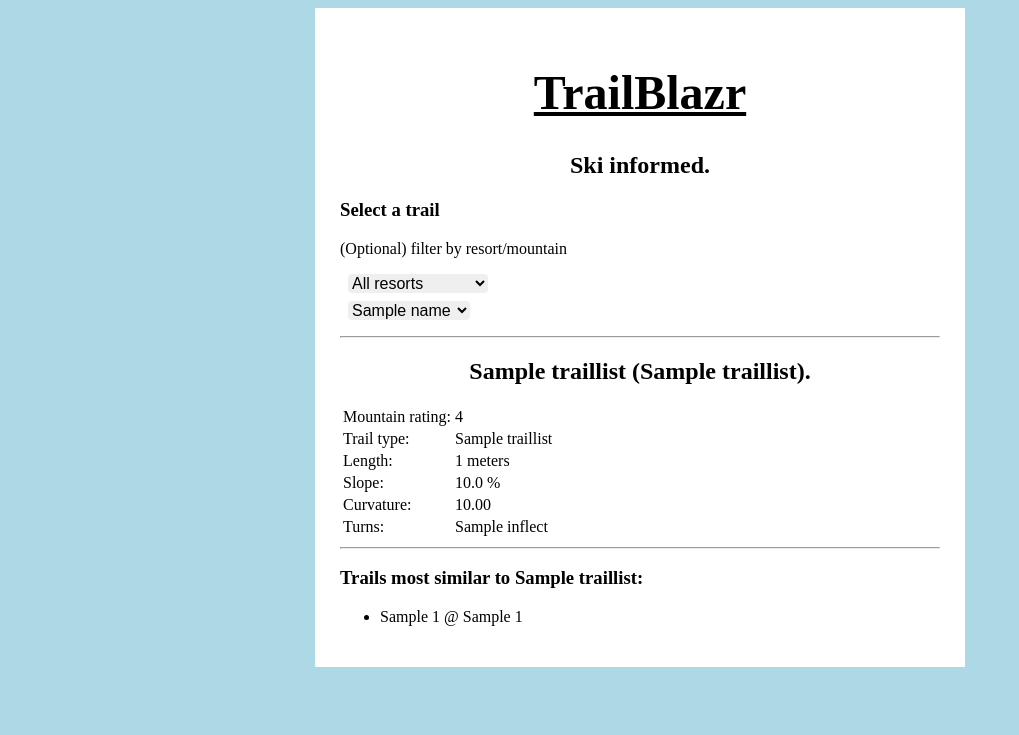
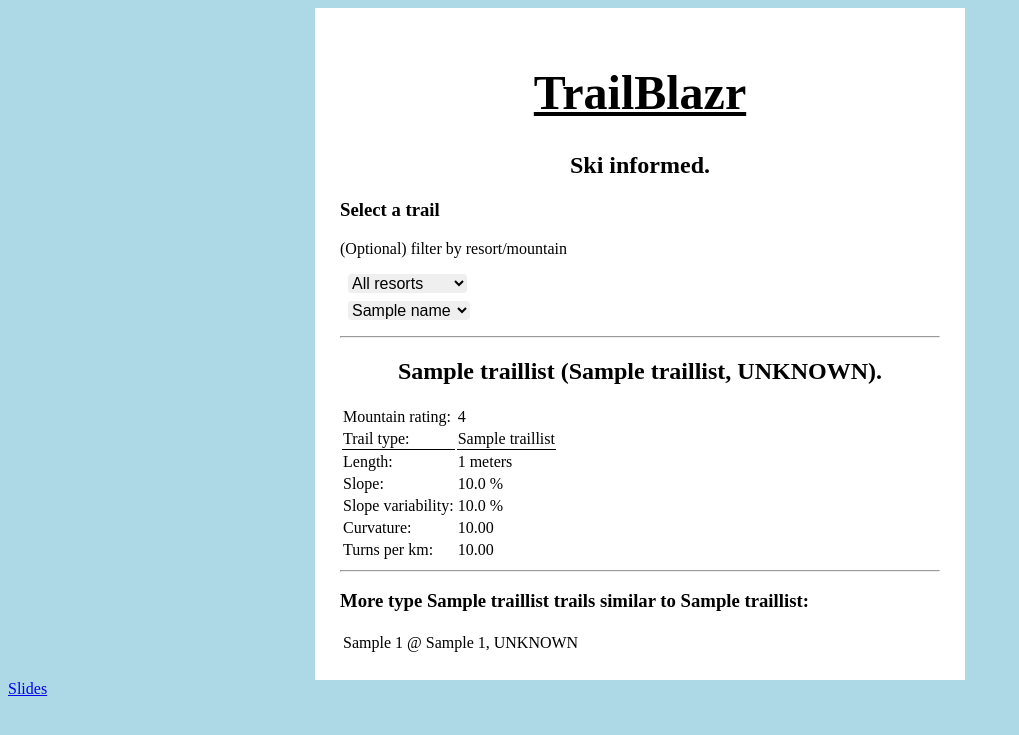
Before and after one commit to dsklein/Trailblazr, a Flask app: template app/templates/index.html in a window 1280 px wide. Shown: the top 735 px of the page, without its empty margins (0-1019 px from the left). Run offline with Flask 2, Linux system fonts and the light colour scheme; the template is opened without the code that fills it: most values are stand-ins (such as "Sample title", 1, 10 or a date in 2020); parts of the project's set-up code (start-up, migrations or seed data) failed here and were passed over; some libraries are stand-ins or nearby versions.

Commit message:
Web app changes for the start of week 4

```diff
--- a/app/app.py
+++ b/app/app.py
@@ -9,7 +9,11 @@ with open('labeled_results.json','r') as infile:
 
 resort_list = {}
 for trail in traildata.keys():
-	resort_list[ traildata[trail]['resort_id'] ] = traildata[trail]['resort_name']
+	resort_id = traildata[trail]['resort_id']
+	if resort_id not in resort_list.keys():
+		resort_list[resort_id] = {'name':traildata[trail]['resort_name'], 'state':traildata[trail]['state']}
+	elif resort_list[resort_id]['state'] == 'UNKNOWN':
+		resort_list[resort_id]['state'] = traildata[trail]['state']
 	# Keys are of type 'int'
 
 # This is a flask thing
--- a/app/static/custom.css
+++ b/app/static/custom.css
@@ -38,9 +38,17 @@ td.easy {
 	color: white;
 }
 
+td.easy:before {
+	content: '\26AB\0020'; /* Works fine on Chrome; for Firefox, use \25CF. */
+}
+
 td.intermediate {
 	background-color: blue;
 	color: white;
+}
+
+td.intermediate:before {
+	content: '\25FC\0020';
 }
 
 td.advanced {
@@ -48,7 +56,19 @@ td.advanced {
 	color: white;
 }
 
+td.advanced:before {
+	content: '\25C6\0020';
+}
+
 td.expert {
 	background-color: gray;
 	color: white;
 }
+
+td.expert:before {
+	content: '\25C6\25C6\0020';
+}
+
+td.underline {
+	border-bottom: 1px solid black;
+}
--- a/app/templates/index.html
+++ b/app/templates/index.html
@@ -13,7 +13,7 @@
 	{% for resort in resortlist.keys() %}
 	<option value="{{ resort }}"
 			{% if selectedresort|int == resort %} selected {% endif %}>
-	  {{ resortlist[resort] }}</option>
+	  {{ resortlist[resort]['name'] }}</option>
 	{% endfor %}
 	</select>
 	<!-- end dropdown menu -->
@@ -39,7 +39,7 @@
 {% block analysis %}
 {% if selectedtrail %}
 <hr>
-<h2>{{ traillist[selectedtrail]['name'] }} ({{ traillist[selectedtrail]['resort_name'] }}).</h2>
+<h2>{{ traillist[selectedtrail]['name'] }} ({{ traillist[selectedtrail]['resort_name'] }}, {{ traillist[selectedtrail]['state'] }}).</h2>
 <!-- <p>The ID of this trail is: {{ traillist[selectedtrail]['id'] }}.</p> -->
 <table>
   <tr>
@@ -47,8 +47,8 @@
 	<td class="{{ traillist[selectedtrail]['rating'] }}">{{ traillist[selectedtrail]['rating'] }}</td>
   </tr>
   <tr>
-	<td>Trail type:</td>
-	<td>{{ traillist[selectedtrail]['label'] }}</td>
+	<td class="underline">Trail type:</td>
+	<td class="underline">{{ traillist[selectedtrail]['label'] }}</td>
   </tr>
   <tr>
 	<td>Length:</td>
@@ -59,12 +59,16 @@
 	<td>{{ '%3.1f' % (traillist[selectedtrail]['slope'] * 100.0) }} %</td>
   </tr>
   <tr>
+	<td>Slope variability:</td>
+	<td>{{ '%3.1f' % (traillist[selectedtrail]['spread'] * 100.0) }} %</td>
+  </tr>
+  <tr>
 	<td>Curvature:</td>
 	<td>{{ '%3.2f' % traillist[selectedtrail]['sinuosity'] }}</td>
   </tr>
   <tr>
-	<td>Turns:</td>
-	<td>{{ traillist[selectedtrail]['inflect'] }}</td>
+	<td>Turns per km:</td>
+	<td>{{ '%3.2f' % traillist[selectedtrail]['inflect'] }}</td>
   </tr>
 </table>
 {% endif %}
@@ -74,15 +78,18 @@
 {% block similar %}
 {% if selectedtrail %}
 <hr>
-<h3>Trails most similar to {{ traillist[selectedtrail]['name'] }}:</h3>
+<h3>More type {{ traillist[selectedtrail]['label'] }} trails similar to {{ traillist[selectedtrail]['name'] }}:</h3>
 {% if traillist[selectedtrail]['neighbors']|length == 0 %}
 <p>Hmm... actually, this trail is the only one in its category!</p>
 {% else %}
-<ul>
+<table>
   {% for neighbor in traillist[selectedtrail]['neighbors'] %}
-  <li>{{ traillist[neighbor[0]|string]['name'] }} @ {{ traillist[neighbor[0]|string]['resort_name'] }}</li>
+  <tr>
+	<td class="{{ traillist[neighbor[0]|string]['rating'] }}">{{ traillist[neighbor[0]|string]['name'] }}</td>
+	<td>@ {{ traillist[neighbor[0]|string]['resort_name'] }}, {{ traillist[neighbor[0]|string]['state'] }}</td>
+  </tr>
   {% endfor %}
-</ul>
+</table>
 {% endif %}
 {% endif %}
 {% endblock %}
--- a/app/templates/layout.html
+++ b/app/templates/layout.html
@@ -30,5 +30,6 @@
 		{% endblock %}
 	  </div>
 	</div> <!-- end "container" -->
+	<a href="https://docs.google.com/presentation/d/1s3CRlB7SjNUOdXIFb_GA413JCCRQPbJY0QNw-xRFav8/edit?usp=sharing">Slides</a>
   </body>
 </html>
```
